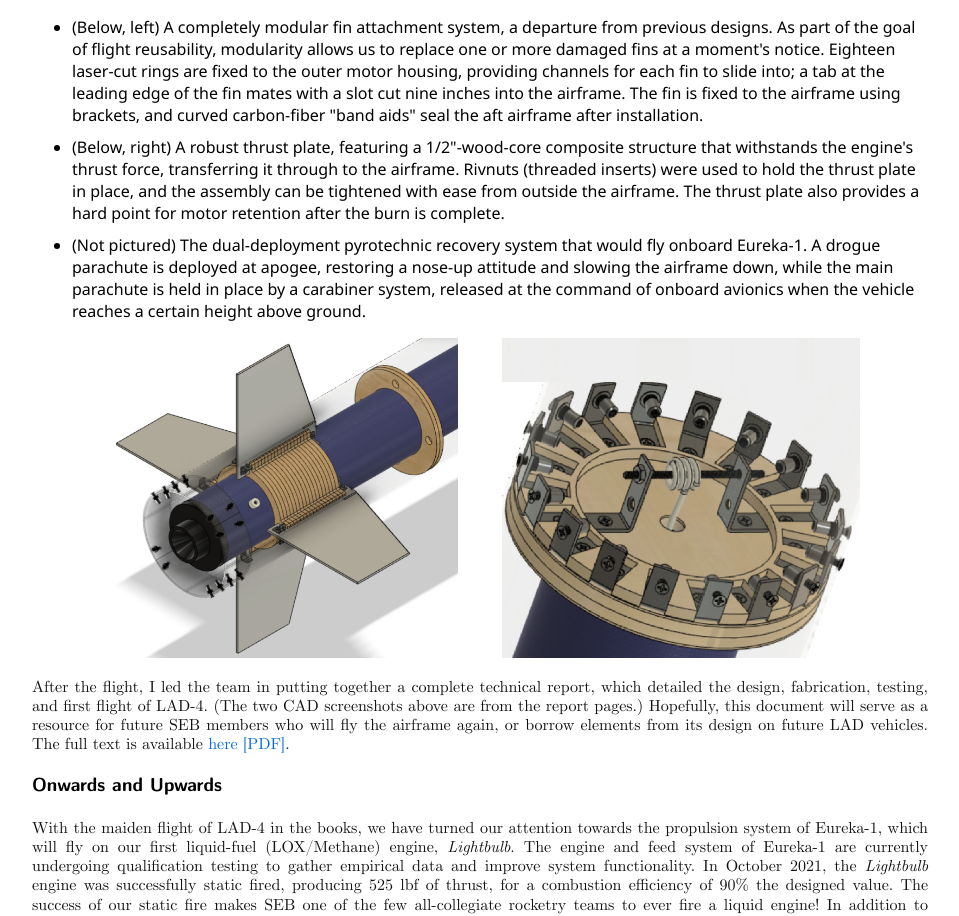
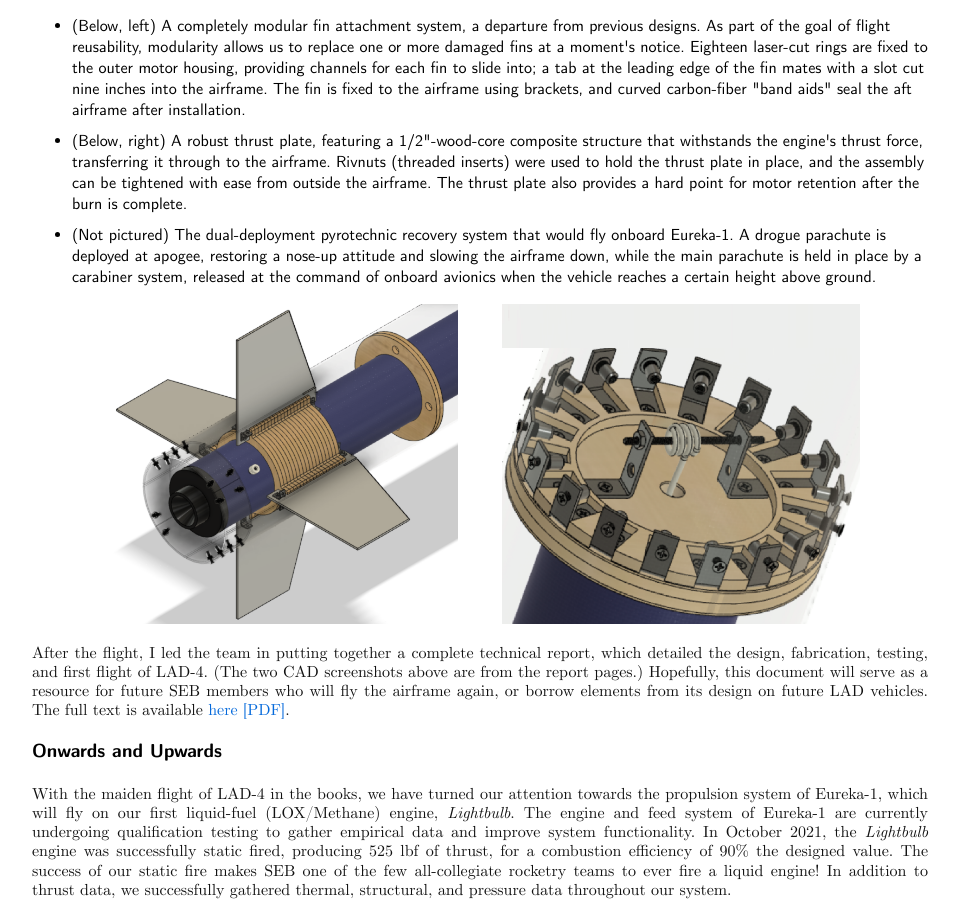
Before and after one commit to carbonheliumnitrogen/carbonheliumnitrogen.github.io, a Jekyll site: the page built from seb.html, in a window 1280 px wide. Shown: the part 3473-4389 px from the top of the page, without its empty margins (160-1119 px from the left). Built offline with Jekyll 4.4.1, drawn with Linux system fonts in a browser that asks for light colours; grey boxes are pictures that could not be loaded.

Commit message:
Update seb.html

```diff
--- a/seb.html
+++ b/seb.html
@@ -8,7 +8,7 @@
         .top {
             text-align: center;
             font-size: 2em;
-            font-family: Roboto Slab;
+            font-family: 'Computer Modern Sans', 'Sans-Serif';
             color: #003262;
         }
 
@@ -43,7 +43,7 @@
         .litwo {
             margin: 10px auto 10px;
             font-size: 1em;
-            font-family: 'Noto Sans', 'Helvetica', 'Sans-Serif';
+            font-family: 'Computer Modern Sans', 'Sans-Serif';
         }
     </style>
 </head>
```
